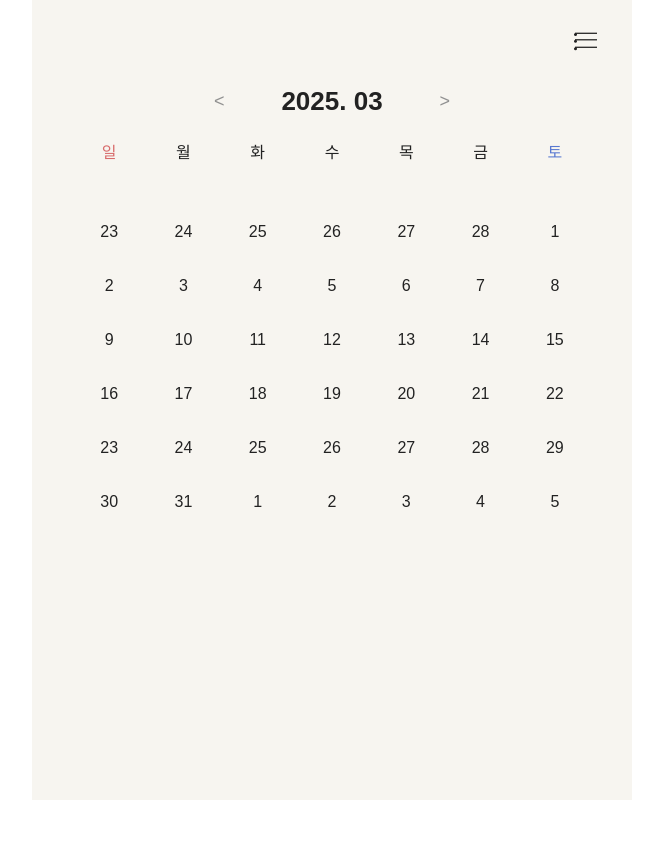
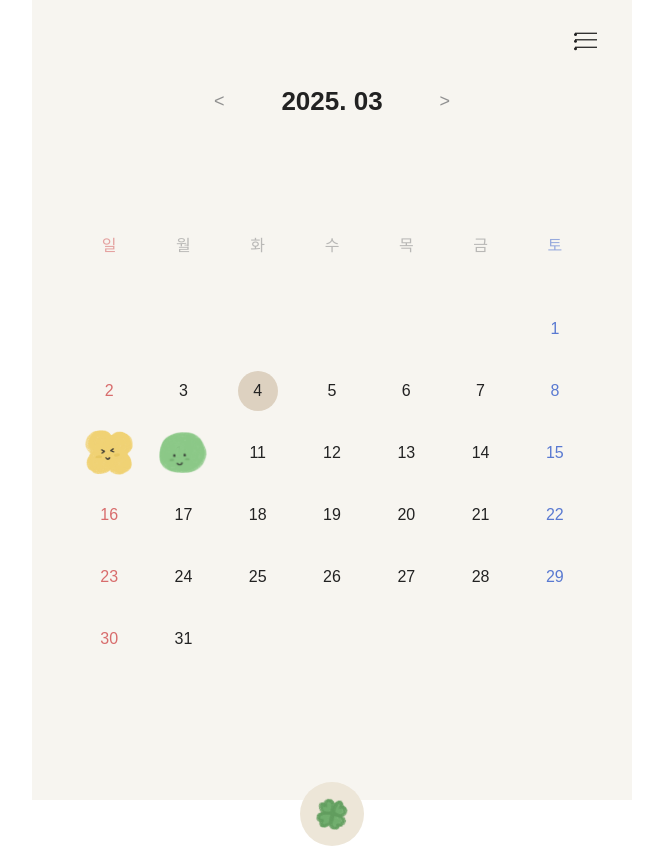
Before and after one commit to lbyul/serendipity, a React (Vite) app: page /calendar in a window 1280 px wide. Shown: the whole page, without its empty margins (308-971 px from the left). Before the commit the page ends 800 px from the top, so only its background shows below. Built offline with nearby package versions, Linux system fonts and the light colour scheme; a web font is replaced by a local one.

Commit message:
feat: Calendar 컴포넌트 구현
- 클래스네임 오타 수정
- 달력 스타일 수정

```diff
--- a/src/components/Calendar/Calendar.css
+++ b/src/components/Calendar/Calendar.css
@@ -1,34 +1,80 @@
 .calendar {
   width: 100%;
+  height: 100%;
   padding: 20px;
+  display: flex;
+  align-items: center;
+  justify-content: center;
 }
 
 .calendar-container {
   width: 100%;
 }
 
-.calendar-weeks {
+.calendar-header {
   display: grid;
   grid-template-columns: repeat(7, 1fr);
   text-align: center;
+  color: var(--gray-light);
+  opacity: 0.6;
 }
 
-.calendar-day-sun {
+.calendar-week.sun,
+.calendar-day.sun {
   color: var(--red);
 }
 
-.calendar-day-sat {
+.calendar-week.sat,
+.calendar-day.sat {
   color: var(--blue);
 }
 
-.calender-body {
+.calendar-body {
   display: grid;
   grid-template-columns: repeat(7, 1fr);
   grid-template-rows: repeat(6, 1fr);
   text-align: center;
   margin-top: 40px;
+  justify-content: center;
+  align-items: center;
 }
 
-.calender-date {
+.calendar-day {
+  position: relative;
+  display: flex;
+  justify-content: center;
+  align-items: center;
+  padding: 4px 0;
+  cursor: pointer;
+}
+
+.current-day {
+  background-color: var(--secondary);
+  border-radius: 50%;
+  width: 40px;
+  height: 40px;
+  margin: 0 auto;
+}
+
+.calendar-date {
   margin: 15px 0;
 }
+
+.other-month {
+  opacity: 0;
+  pointer-events: none;
+}
+
+.calendar-entry {
+  position: absolute;
+  display: flex;
+  justify-content: center;
+  align-items: center;
+  cursor: pointer;
+}
+
+.emotion-icon {
+  width: 48px;
+  height: 48px;
+  object-fit: contain;
+}
--- a/src/components/Calendar/Calendar.jsx
+++ b/src/components/Calendar/Calendar.jsx
@@ -1,16 +1,45 @@
 import { useState, useEffect } from "react";
 import "./Calendar.css";
+import { useNavigate } from "react-router-dom";
+import { DiaryStateContext } from "../../App";
+import { getEmotionImage } from "../../util/get-emotion-image";
+import { useContext } from "react";
+import { useCallback } from "react";
+import { useRef } from "react";
 
 const Calendar = ({ date = new Date() }) => {
   const [calendar, setCalendar] = useState([]);
   const weeks = ["일", "월", "화", "수", "목", "금", "토"];
+  const nav = useNavigate();
+  const diaryData = useContext(DiaryStateContext);
+  const dateRef = useRef(date);
 
   // 현재 날짜 (오늘)
   const today = new Date();
   today.setHours(0, 0, 0, 0);
 
+  // 특정 날짜에 일기 있는지 확인
+  const hasDiaryEntry = useCallback(
+    (date) => {
+      const targetDate = new Date(date);
+      targetDate.setHours(0, 0, 0, 0);
+
+      // 해당 날짜의 일기 목록 필터링
+      const entries = diaryData.filter((entry) => {
+        const entryDate = new Date(entry.createdDate);
+        entryDate.setHours(0, 0, 0, 0);
+        return entryDate.getTime() === targetDate.getTime();
+      });
+
+      return entries.length > 0 ? entries[0] : null;
+    },
+    [diaryData]
+  );
+
   // 현재 년월에 맞는 캘린더 데이터 생성
   useEffect(() => {
+    dateRef.current = date;
+
     const year = date.getFullYear();
     const month = date.getMonth();
 
@@ -29,42 +58,65 @@ const Calendar = ({ date = new Date() }) => {
     // 이전 달의 날짜 채우기
     for (let i = 0; i < firstDayOfWeek; i++) {
       const day = prevMonthLastDay - firstDayOfWeek + i + 1;
+      const dayDate = new Date(year, month - 1, day);
       calendarDays.push({
         date: new Date(year, month - 1, day),
         isCurrentMonth: false,
+        isToday: dayDate.getTime() === today.getTime(),
+        hasEntry: hasDiaryEntry(dayDate),
       });
     }
 
     // 현재 달의 날짜 채우기
     for (let i = 1; i <= lastDay.getDate(); i++) {
+      const currentDate = new Date(year, month, i);
+      currentDate.setHours(0, 0, 0, 0);
+
       calendarDays.push({
         date: new Date(year, month, i),
         isCurrentMonth: true,
+        isToday: currentDate.getTime() === today.getTime(),
+        hasEntry: hasDiaryEntry(currentDate),
       });
     }
 
     // 다음 달의 날짜 채우기 (6주 채우기)
-    const nextMonth = 42 - calendarDays.length; // 6주 * 7일 = 42
-    for (let i = 1; i <= nextMonth; i++) {
+    const remainingDays = 42 - calendarDays.length; // 6주 * 7일 = 42
+    for (let i = 1; i <= remainingDays; i++) {
+      const nextDate = new Date(year, month + 1, i);
       calendarDays.push({
-        date: new Date(year, month + 1, i),
+        date: nextDate,
         isCurrentMonth: false,
+        isToday: nextDate.getTime() === today.getTime(),
+        hasEntry: hasDiaryEntry(nextDate),
       });
     }
 
     setCalendar(calendarDays);
-  }, []);
+  }, [hasDiaryEntry, date]);
+
+  const handleDayClick = (day, e) => {
+    if (!day || !day.isCurrentMonth) return;
+
+    if (day.hasEntry) {
+      nav(`/diary/${day.hasEntry.id}`);
+    } else {
+      nav("/new", {
+        state: { selectedDate: day.date },
+      });
+    }
+  };
 
   return (
     <div className="calendar">
       <div className="calendar-container">
         {/* 요일 헤더 */}
-        <div className="calendar-weeks">
+        <div className="calendar-header">
           {weeks.map((day, index) => (
             <div
               key={index}
-              className={`calendar-day${index === 0 ? "-sun" : ""}${
-                index === 6 ? "-sat" : ""
+              className={`calendar-week ${index === 0 ? "sun" : ""}${
+                index === 6 ? "sat" : ""
               }`}
             >
               {day}
@@ -73,10 +125,27 @@ const Calendar = ({ date = new Date() }) => {
         </div>
 
         {/* 달력 날짜 */}
-        <div className="calender-body">
-          {calendar.map((week, index) => (
-            <div key={index} className="calender-day">
-              <div className="calender-date">{week.date.getDate()}</div>
+        <div className="calendar-body">
+          {calendar.map((day, index) => (
+            <div
+              key={index}
+              className={`calendar-day ${
+                !day.isCurrentMonth ? "other-month" : ""
+              } ${day.date.getDay() === 0 ? "sun" : ""} ${
+                day.date.getDay() === 6 ? "sat" : ""
+              } ${day.isToday ? "current-day" : ""}`}
+              onClick={() => handleDayClick(day)}
+            >
+              <div className="calendar-date">{day.date.getDate()}</div>
+              {day.hasEntry && (
+                <div className="calendar-entry">
+                  <img
+                    src={getEmotionImage(day.hasEntry.emotionId)}
+                    alt="emotion"
+                    className="emotion-icon"
+                  />
+                </div>
+              )}
             </div>
           ))}
         </div>
--- a/src/components/DiaryList/DiaryList.css
+++ b/src/components/DiaryList/DiaryList.css
@@ -23,6 +23,6 @@
   display: none;
 }
 
-.diarylist .diarylist-button {
-  margin: 20px 0 40px 0;
+.diarylist-button {
+  justify-self: center;
 }
--- a/src/pages/CalendarView.jsx
+++ b/src/pages/CalendarView.jsx
@@ -5,6 +5,7 @@ import { useNavigate } from "react-router-dom";
 import MonthNavigator from "../components/MonthNavigator/MonthNavigator";
 import { useState } from "react";
 import Calendar from "../components/Calendar/Calendar";
+import Clover from "../assets/clover.png";
 
 const CalendarView = () => {
   const nav = useNavigate();
@@ -20,7 +21,10 @@ const CalendarView = () => {
         rightChild={<Button imageUrl={ListIcon} onClick={() => nav("/")} />}
       />
       <MonthNavigator date={currentDate} onChangeDate={changeDate} />
-      <Calendar />
+      <Calendar date={currentDate} />
+      <div className="diarylist-button">
+        <Button type={"circle"} imageUrl={Clover} onClick={() => nav(`/new`)} />
+      </div>
     </div>
   );
 };
```
